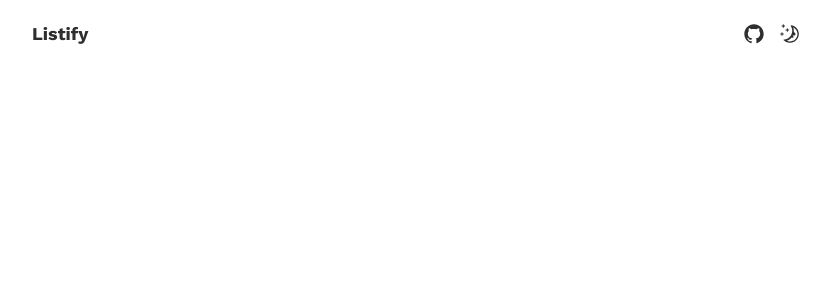
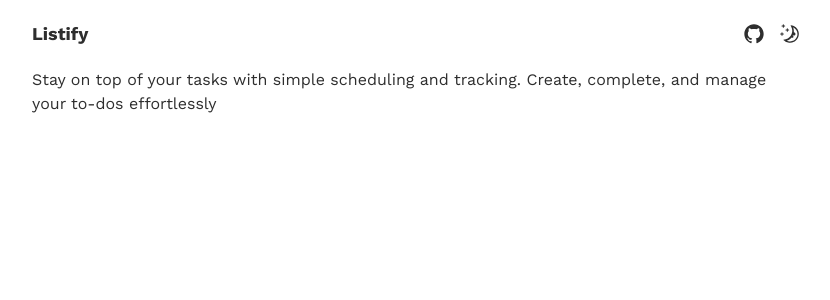
Before and after one commit to imcasero/Listify, a Next.js app: page / in a window 1280 px wide. Shown: the top 300 px of the page, without its empty margins (224-1054 px from the left). Built offline with nearby package versions, Linux system fonts and the light colour scheme.

Commit message:
feat: add description and delete local fonts

```diff
--- a/src/app/page.tsx
+++ b/src/app/page.tsx
@@ -29,6 +29,10 @@ export default function Home() {
             </button>
           </div>
         </header>
+        <p className="w-full mt-5">
+          Stay on top of your tasks with simple scheduling and tracking. Create,
+          complete, and manage your to-dos effortlessly
+        </p>
       </div>
     </div>
   );
```
Also changed, not shown: src/app/fonts/GeistMonoVF.woff (deleted), src/app/fonts/GeistVF.woff (deleted).
